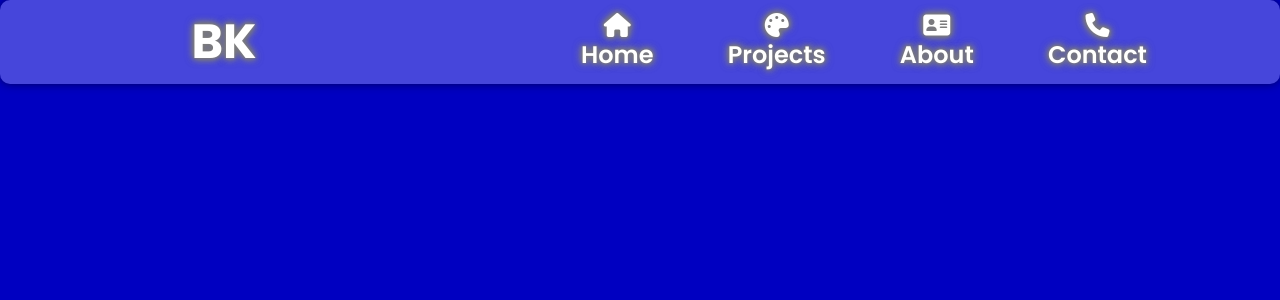
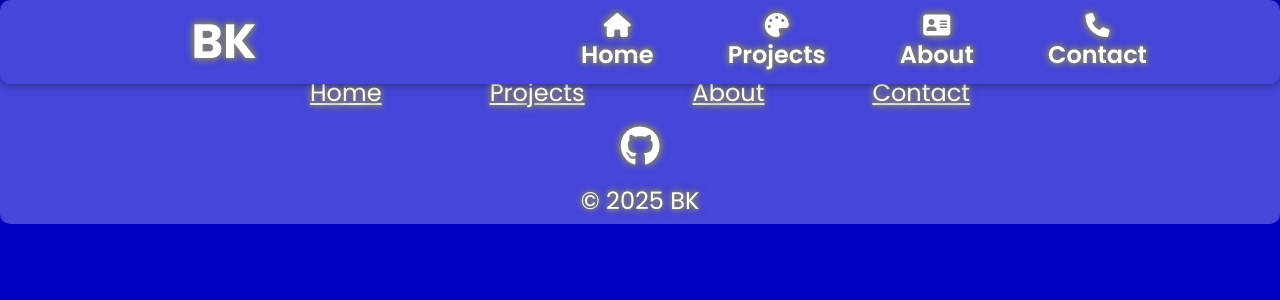
Before and after one commit to BWKline81/Portfolio, a React (Vite) app in the folder Portfolio/: page / in a window 1280 px wide. Shown: the top 300 px of the page. Built offline with nearby package versions, Linux system fonts and the light colour scheme.

Commit message:
Created Footer component for website and added it to home page.

```diff
--- a/Portfolio/src/Components/Footer.jsx
+++ b/Portfolio/src/Components/Footer.jsx
@@ -1,5 +1,5 @@
 import React, { useEffect } from "react";
-import { Link } from "react-router-dom";
+import { Link, useNavigate } from "react-router-dom";
 import AOS from "aos";
 import "aos/dist/aos.css";
 
@@ -8,11 +8,36 @@ function Footer() {
     AOS.init({ duration: 1000 });
   });
 
+  const navigate = useNavigate();
+
   return (
     <div className="footer-container">
-      <div className="internal-links"></div>
-      <div className="external-links"></div>
-      <div className="sub-text"></div>
+      <div className="internal-links">
+        <Link className="footer-link" to="/">
+          Home
+        </Link>
+        <Link className="footer-link" to="/projects">
+          Projects
+        </Link>
+        <Link className="footer-link" to="/about">
+          About
+        </Link>
+        <Link className="footer-link" to="/contact">
+          Contact
+        </Link>
+      </div>
+      <div className="external-links">
+        <a
+          className="footer-link"
+          href="https://github.com/BWKline81"
+          target="_blank"
+        >
+          <i className="fa-brands fa-github" style={{ fontSize: "2.5rem" }}></i>
+        </a>
+      </div>
+      <div className="sub-text">
+        <p>© 2025 BK</p>
+      </div>
     </div>
   );
 }
--- a/Portfolio/src/Pages/Home.jsx
+++ b/Portfolio/src/Pages/Home.jsx
@@ -1,5 +1,6 @@
 import React, { useEffect, useState } from "react";
 import Header from "../Components/Header";
+import Footer from "../Components/Footer";
 import LargeImage from "../Components/LargeImage";
 import AOS from "aos";
 import "aos/dist/aos.css";
@@ -30,6 +31,9 @@ function Home() {
       <div className="Header-wrap" data-aos="fade-down">
         <Header />
       </div>
+      <div className="Footer-wrap">
+        <Footer />
+      </div>
     </div>
   );
 }
--- a/Portfolio/src/index.css
+++ b/Portfolio/src/index.css
@@ -41,10 +41,7 @@ body {
   background-color: var(--box-background-color);
   color: var(--color);
   height: 105%;
-  position: fixed;
   width: 100%;
-  top: 0;
-  z-index: 1;
   border-radius: 10px;
   margin-left: auto;
   margin-right: auto;
@@ -54,6 +51,10 @@ body {
 
 .Header-wrap {
   height: 10%;
+  position: fixed;
+  width: 100%;
+  top: 0;
+  z-index: 1;
 }
 
 .header-container:hover {
@@ -137,6 +138,7 @@ body {
     0 0 10px var(--hovering-alt);
   cursor: pointer;
   font-size: 1.7rem;
+  font-weight: bold;
 }
 
 @media (max-width: 1000px) {
@@ -319,6 +321,67 @@ body {
   transform: translateY(2px);
 }
 
+/*Footer*/
+
+.Footer-wrap {
+  height: 20vh;
+}
+
+.footer-container {
+  height: 100%;
+  width: 100%;
+  background-color: var(--box-background-color);
+  margin-top: 5%;
+  display: flex;
+  flex-direction: column;
+  justify-content: space-around;
+  align-items: center;
+  color: var(--color);
+  font-size: 1.5rem;
+  text-shadow: 0 0 2px var(--alt-color), 0 0 4px var(--alt-color),
+    0 0 6px var(--alt-color), 0 0 8px var(--alt-color),
+    0 0 10px var(--alt-color);
+  border-radius: 10px;
+}
+
+.internal-links,
+.external-links {
+  display: flex;
+  justify-content: space-around;
+  align-items: center;
+  width: 60%;
+  height: 35%;
+  margin-left: auto;
+  margin-right: auto;
+}
+
+.footer-link {
+  color: var(--color);
+  text-shadow: 0 0 2px var(--alt-color), 0 0 4px var(--alt-color),
+    0 0 6px var(--alt-color), 0 0 8px var(--alt-color),
+    0 0 10px var(--alt-color);
+  font-size: 1.5rem;
+}
+
+.footer-link:hover {
+  text-shadow: 0 0 2px var(--hovering-alt), 0 0 4px var(--hovering-alt),
+    0 0 6px var(--hovering-alt), 0 0 8px var(--hovering-alt),
+    0 0 10px var(--hovering-alt);
+  cursor: pointer;
+  font-size: 1.7rem;
+  font-weight: bold;
+}
+
+.sub-text {
+  display: flex;
+  justify-content: center;
+  align-items: center;
+  width: 50%;
+  height: 30%;
+  margin-left: auto;
+  margin-right: auto;
+}
+
 /*Loader*/
 
 /* HTML: <div class="loader"></div> */
```
